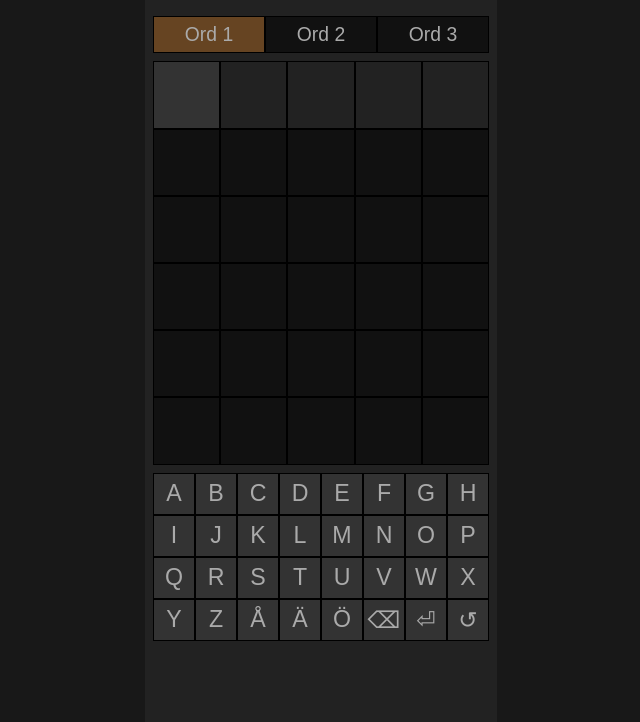
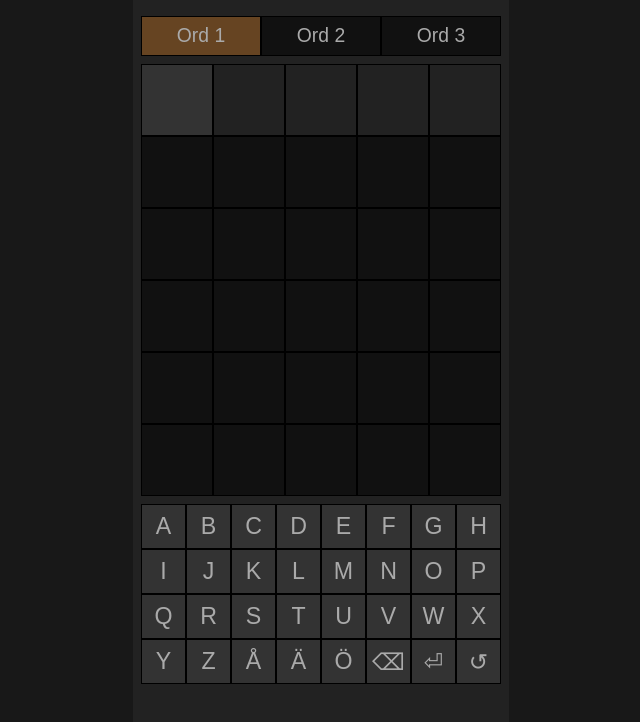
Before and after one commit to jepers/jepers.github.io, a plain HTML site: page gissa-ord/index.html in a window 1280 px wide. Shown: the whole page, without its empty margins (319-959 px from the left). Drawn offline with Linux system fonts and the light colour scheme.

Commit message:
Update index.html

```diff
--- a/gissa-ord/index.html
+++ b/gissa-ord/index.html
@@ -25,7 +25,7 @@
       flex-direction: column;
       justify-content: flex-start;
       align-items: center;
-      width: min(100vw, 44vh);
+      width: min(100vw, 47vh);
       height: 100vh;
       background-color: #222;
       padding: min(1vw, 1vh);
```
